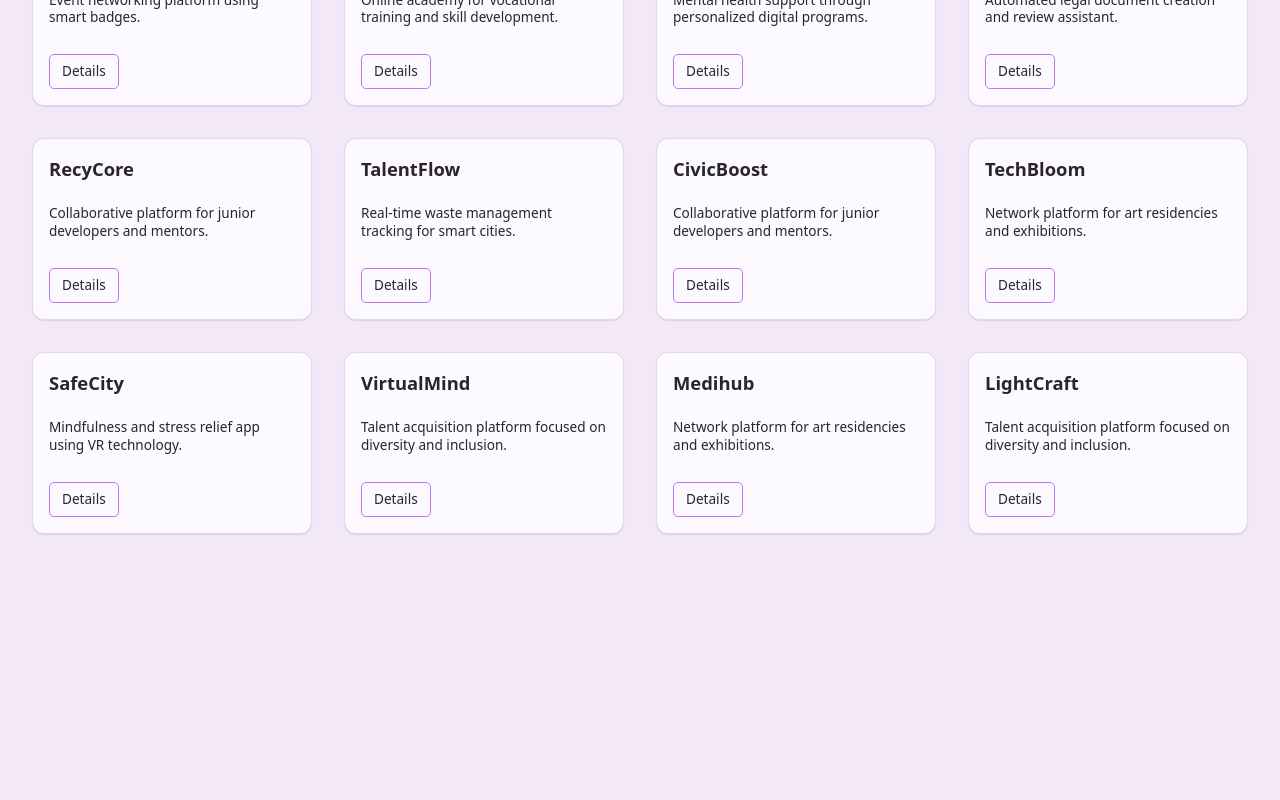
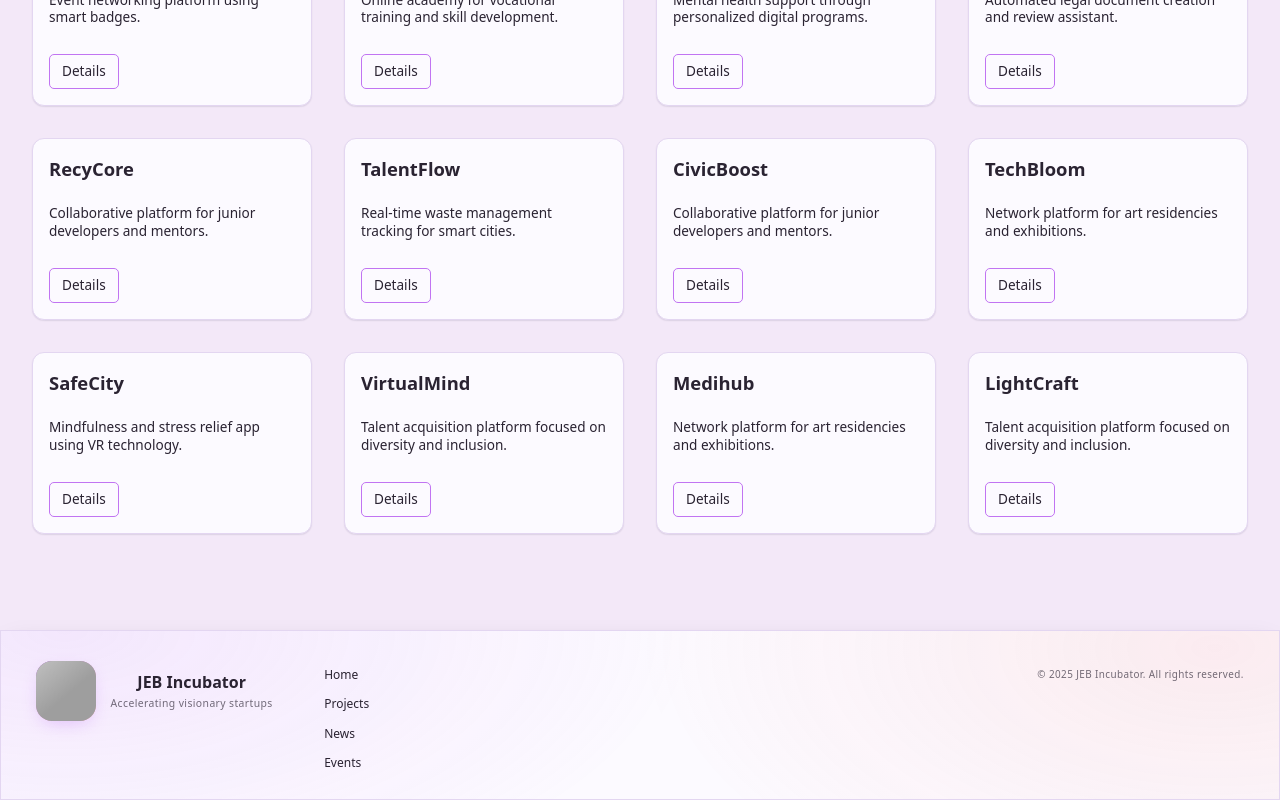
Before and after one commit to Aincrad-Flux/NextRise, a React (Vite) app in the folder frontend/: page /projects in a window 1280 px wide. Shown: the part 1404-2204 px from the top of the page. Before the commit the page ends 1970 px from the top, so only its background shows below. Built offline with nearby package versions, Linux system fonts and the light colour scheme; grey boxes are pictures that could not be loaded.

Commit message:
[feat] integrate Footer component into Projects page layout

```diff
--- a/frontend/src/pages/Projects.jsx
+++ b/frontend/src/pages/Projects.jsx
@@ -6,6 +6,7 @@ import { projectsData } from '../data/projectsData.js';
 import ProjectModal from '../components/ProjectModal.jsx';
 import MultiSelect from '../components/MultiSelect.jsx';
 import '../components/MultiSelect.css';
+import Footer from "../components/Footer.jsx";
 
 export default function Projects() {
     const [activeProject, setActiveProject] = useState(null);
@@ -101,6 +102,7 @@ export default function Projects() {
                 </div>
                 <ProjectModal project={activeProject} onClose={() => setActiveProject(null)} />
             </main>
+            <Footer />
         </div>
     );
 }
```
